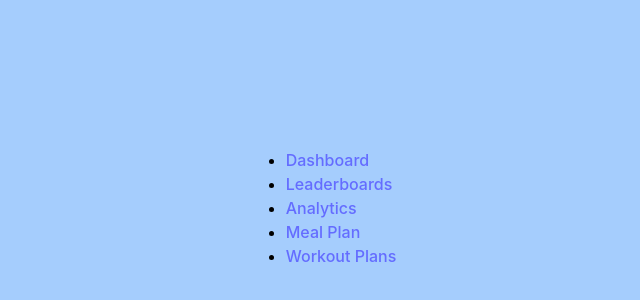
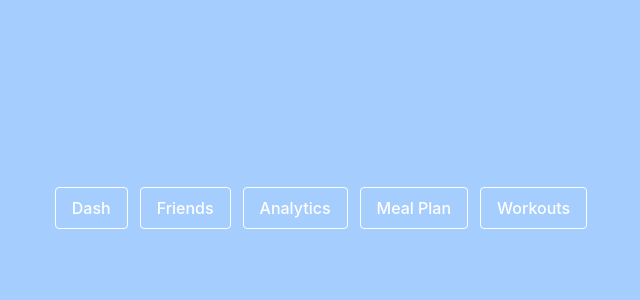
Before and after one commit to tyleryannes94/workout-buddy, a React (Vite) app in the folder frontend/: page /navbar in a window 1280 px wide. Shown: the part 192-492 px from the top of the page, without its empty margins (319-959 px from the left). Built offline with nearby package versions, Linux system fonts and the light colour scheme.

Commit message:
styling navbar from tailwind template

```diff
--- a/frontend/src/components/Navbar.jsx
+++ b/frontend/src/components/Navbar.jsx
@@ -3,22 +3,27 @@ import { Link } from 'react-router-dom';
 
 const Navbar = () => {
   return (
-    <nav className="bg-gray-800 text-white p-4">
-      <ul className="flex space-x-4">
+    <nav className='navbar'>
+      <ul >
         <li>
-          <Link to="/dashboard" className="hover:text-gray-300">Dashboard</Link>
+          {/* add link  */}
+          <a href="#">Dash</a>
         </li>
         <li>
-          <Link to="/leaderboards" className="hover:text-gray-300">Leaderboards</Link>
+          {/* add link  */}
+          <a href="#">Friends</a>
         </li>
         <li>
-          <Link to="/analytics" className="hover:text-gray-300">Analytics</Link>
+          {/* add link  */}
+          <a href="#">Analytics</a>
         </li>
         <li>
-          <Link to="/meals" className="hover:text-gray-300">Meal Plan</Link>
+          {/* add link  */}
+          <a href="#">Meal Plan</a>
         </li>
         <li>
-          <Link to="/workouts" className="hover:text-gray-300">Workout Plans</Link>
+          {/* add link  */}
+          <a href="#">Workouts</a>
         </li>
       </ul>
     </nav>
--- a/frontend/src/index.css
+++ b/frontend/src/index.css
@@ -116,3 +116,41 @@ button:focus-visible {
   border: 2px solid #C0C0C0 ;
   border-radius: 0.5rem ;
 }
+
+.navbar {
+  display: flex;
+  justify-content: space-between;
+  align-items: center;
+  /* background-color: gray;  */
+  padding: 1rem;
+}
+
+.navbar ul {
+  list-style-type: none;
+  margin: 0;
+  padding: 0;
+}
+
+.navbar li {
+  display: inline;
+  margin-right: 0.75rem;
+}
+
+.navbar li:last-child {
+  margin-right: 0;
+}
+
+.navbar a {
+  display: inline-block;
+  padding: 0.5rem 1rem;
+  color: #fff;
+  border: 1px solid #fff;
+  border-radius: 4px;
+  text-decoration: none;
+}
+
+.navbar a:hover {
+  background-color: #eee; /* light gray color */
+  border-color: #ccc; /* gray color */
+  color: #0053ba; /* blue color */
+}
```
